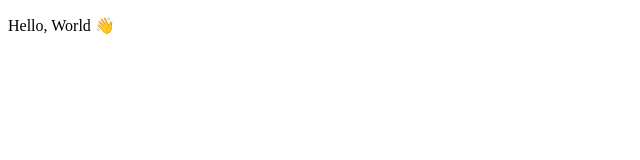
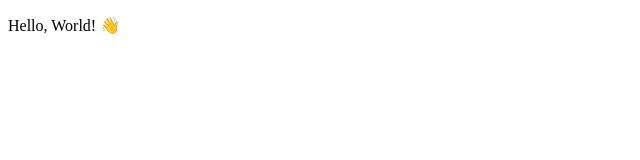
Before and after one commit to jimthoburn/monorepo-test, a plain HTML site: page static-site/index.html in a window 1280 px wide. Shown: the full height of the page, 0-640 px from the left. Drawn offline with Linux system fonts and the light colour scheme.

Commit message:
Update index.html

```diff
--- a/static-site/index.html
+++ b/static-site/index.html
@@ -2,9 +2,9 @@
 <html lang="en" dir="ltr">
 <head>
   <meta charset="utf-8" />
-  <title>Hello, World 👋</title>
+  <title>Hello, World! 👋</title>
 </head>
 <body>
-  <p>Hello, World 👋</p>
+  <p>Hello, World! 👋</p>
 </body>
 </html>
```
